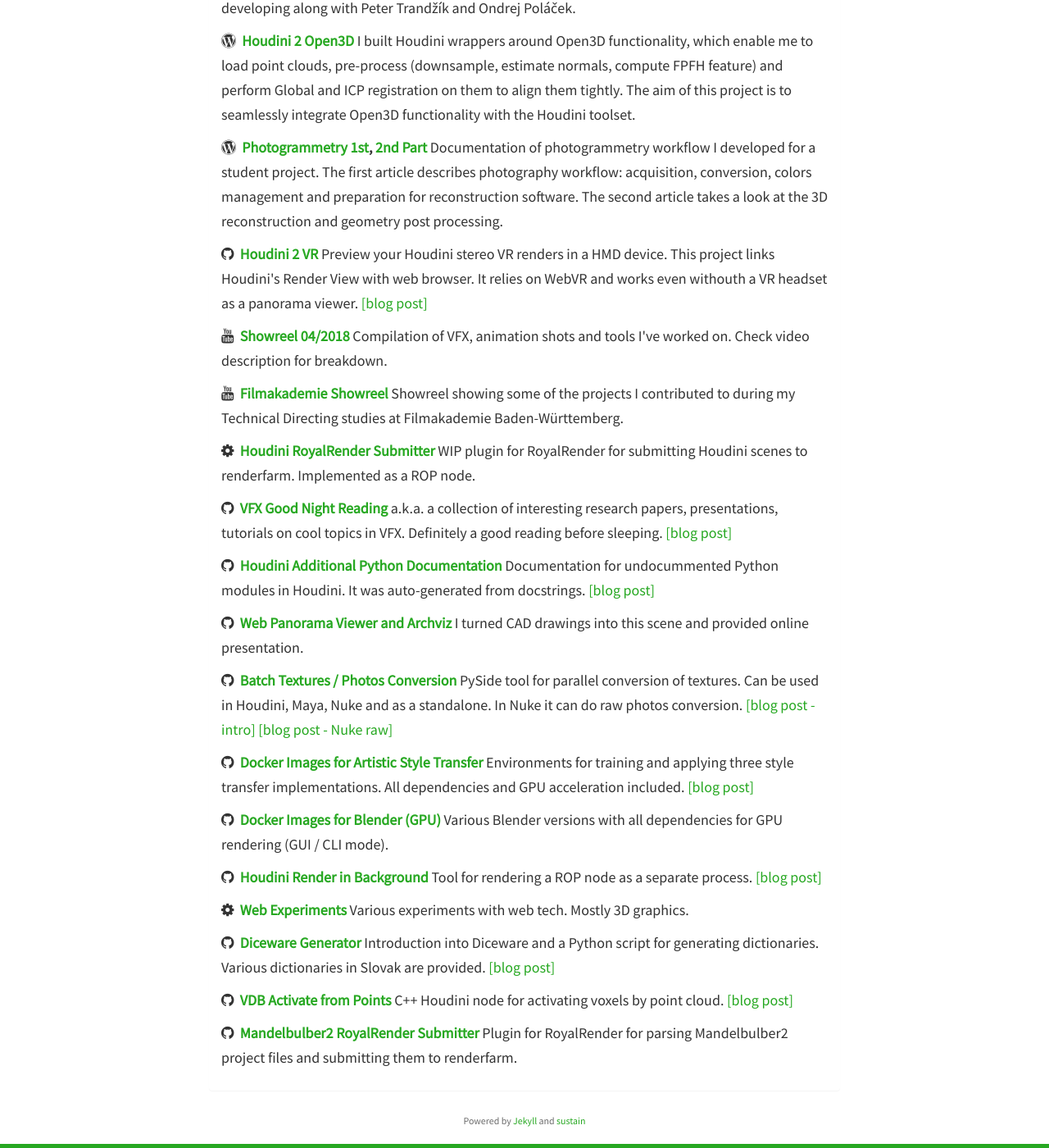
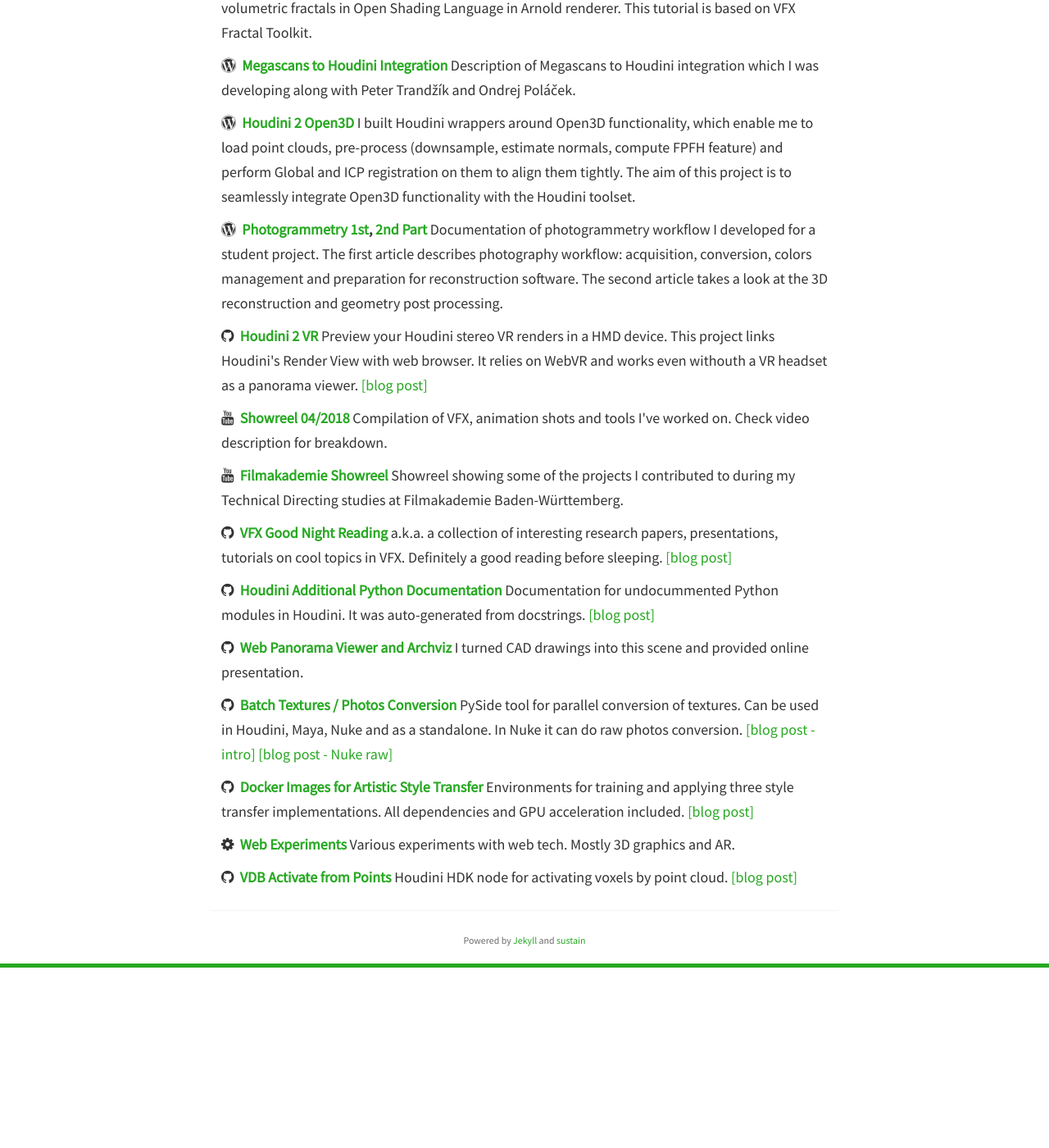
Before and after one commit to jtomori/jtomori.github.io, a Jekyll site: the page built from projects.html, in a window 1280 px wide and 1400 px high, scrolled down 424 px. Shown: the whole window at 82% size. Built offline with Jekyll 4.4.1, drawn with Linux system fonts in a browser that asks for light colours; nearby versions of some CDN libraries; after the commit the page ends 1604 px from its top, so only the background shows below that; some of the changed text lies outside the part shown.

Commit message:
Removed small projects, added htoa docs.

```diff
--- a/_includes/projects.html
+++ b/_includes/projects.html
@@ -10,6 +10,10 @@
 		<h5>
 			<i class="fa fa-github"></i>&nbsp;&nbsp;<strong><a href="https://github.com/jtomori/vex_tutorial">VEX Reference Guide</a></strong>
 			A guide I wrote for SideFX Houdini VEX scripting language. It tries to describe main language features and to provide examples of their usage. Can't remember the exact syntax for a feature in VEX? This guide will help you! :-). <a href="https://jurajtomori.wordpress.com/2018/02/04/houdini-vex-tutorial/">[blog post]</a>
+		</h5>
+		<h5>
+			<i class="fa fa-file-text"></i>&nbsp;&nbsp;<strong><a href="https://docs.arnoldrenderer.com/display/A5AFHUG/Rendering+Volumetric+Fractals+With+OSL"> Rendering Volumetric Fractals With OSL - Arnold Documentation</a></strong>
+			Tutorial on rendering volumetric fractals in Open Shading Language in Arnold renderer. This tutorial is based on VFX Fractal Toolkit.
 		</h5>
 		<h5>
 			<i class="fa fa-wordpress"></i>&nbsp;&nbsp;<strong><a href="https://jurajtomori.wordpress.com/2019/04/23/megah-megascans-to-houdini-integration-2/">Megascans to Houdini Integration</a></strong>
@@ -36,10 +40,6 @@
 			Showreel showing some of the projects I contributed to during my Technical Directing studies at Filmakademie Baden-Württemberg.
 		</h5>
 		<h5>
-			<i class="fa fa-cog"></i>&nbsp;&nbsp;<strong><a href="https://github.com/BinaryAlchemy/RoyalRender-OpenExtensions/tree/master/beta/hou_rr_submitter">Houdini RoyalRender Submitter</a></strong>
-			WIP plugin for RoyalRender for submitting Houdini scenes to renderfarm. Implemented as a ROP node.
-		</h5>
-		<h5>
 			<i class="fa fa-github"></i>&nbsp;&nbsp;<strong><a href="https://github.com/jtomori/vfx_good_night_reading">VFX Good Night Reading</a></strong>
 			a.k.a. a collection of interesting research papers, presentations, tutorials on cool topics in VFX. Definitely a good reading before sleeping. <a href="https://jurajtomori.wordpress.com/2018/06/11/learning-resources-about-vfx-and-cg/">[blog post]</a>
 		</h5>
@@ -48,7 +48,7 @@
 			Documentation for undocummented Python modules in Houdini. It was auto-generated from docstrings. <a href="https://jurajtomori.wordpress.com/2018/05/28/houdini-tip-houdini-python-modules-documentation/">[blog post]</a>
 		</h5>
 		<h5>
-			<i class="fa fa-github"></i>&nbsp;&nbsp;<strong><a href="https://jtomori.github.io/web_experiments/sdb_he_vr/">Web Panorama Viewer and Archviz</a></strong>
+			<i class="fa fa-github"></i>&nbsp;&nbsp;<strong><a href="https://jtomori.github.io/web_experiments/sdb_he/">Web Panorama Viewer and Archviz</a></strong>
 			I turned CAD drawings into this scene and provided online presentation.
 		</h5>
 		<h5>
@@ -60,28 +60,12 @@
 			Environments for training and applying three style transfer implementations. All dependencies and GPU acceleration included. <a href="https://jurajtomori.wordpress.com/2019/01/30/style-transfer-docker-images/">[blog post]</a>
 		</h5>
 		<h5>
-			<i class="fa fa-github"></i>&nbsp;&nbsp;<strong><a href="https://github.com/jtomori/docker_blender_gpu">Docker Images for Blender (GPU)</a></strong>
-			Various Blender versions with all dependencies for GPU rendering (GUI / CLI mode).
-		</h5>
-		<h5>
-			<i class="fa fa-github"></i>&nbsp;&nbsp;<strong><a href="https://github.com/jtomori/hou_bg_render">Houdini Render in Background</a></strong>
-			Tool for rendering a ROP node as a separate process. <a href="https://jurajtomori.wordpress.com/2018/04/19/houdini-tip-render-in-background-any-node/">[blog post]</a>
-		</h5>
-		<h5>
 			<i class="fa fa-cog"></i>&nbsp;&nbsp;<strong><a href="https://jtomori.github.io/web_experiments/">Web Experiments</a></strong>
-			Various experiments with web tech. Mostly 3D graphics.
-		</h5>
-		<h5>
-			<i class="fa fa-github"></i>&nbsp;&nbsp;<strong><a href="https://github.com/jtomori/diceware_slovak">Diceware  Generator</a></strong>
-			Introduction into Diceware and a Python script for generating dictionaries. Various dictionaries in Slovak are provided. <a href="https://jurajtomori.wordpress.com/2018/11/03/better-passwords-with-rolling-dices/">[blog post]</a>
+			Various experiments with web tech. Mostly 3D graphics and AR.
 		</h5>
 		<h5>
 			<i class="fa fa-github"></i>&nbsp;&nbsp;<strong><a href="https://github.com/jtomori/VDB_activate_from_points">VDB Activate from Points</a></strong>
-			C++ Houdini node for activating voxels by point cloud. <a href="https://jurajtomori.wordpress.com/2017/12/01/creating-simple-c-openvdb-node-in-hdk">[blog post]</a>
-		</h5>
-		<h5>
-			<i class="fa fa-github"></i>&nbsp;&nbsp;<strong><a href="https://github.com/jtomori/mandelbulber2_rr_submitter">Mandelbulber2 RoyalRender Submitter</a></strong>
-			Plugin for RoyalRender for parsing Mandelbulber2 project files and submitting them to renderfarm.
+			Houdini HDK node for activating voxels by point cloud. <a href="https://jurajtomori.wordpress.com/2017/12/01/creating-simple-c-openvdb-node-in-hdk">[blog post]</a>
 		</h5>
     </div>
   </div>
```
